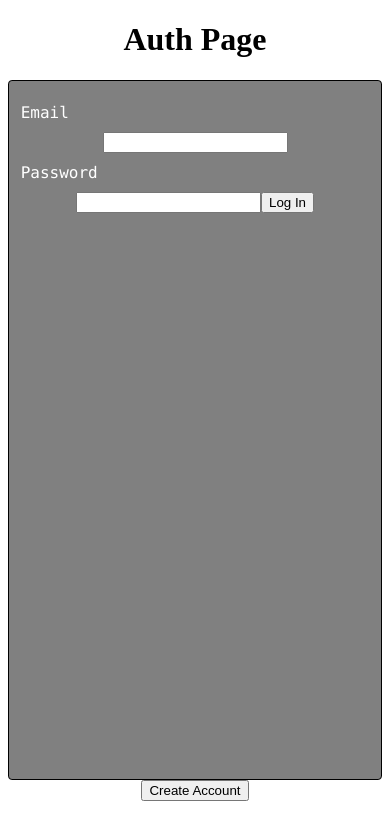
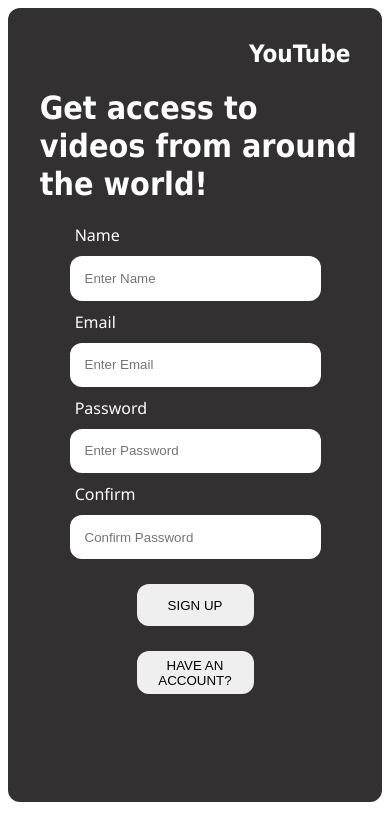
Before and after one commit to ccrisolo/mern-youtube, a React (Create React App) app: page / in a window 390 px wide. Shown: the top 840 px of the page. Built offline with nearby package versions, Linux system fonts and the light colour scheme.

Commit message:
finishes mobile layout for signup form

```diff
--- a/src/components/LoginForm/LoginForm.jsx
+++ b/src/components/LoginForm/LoginForm.jsx
@@ -1,7 +1,7 @@
 import React, { useState } from "react";
 import * as usersService from "../../utilities/users-service";
 
-export default function LogIn({ setUser }) {
+export default function LogIn({ setUser, isLoginForm, setIsLoginForm }) {
     const [credentials, setCredentials] = useState({
         email: "",
         password: "",
@@ -46,7 +46,13 @@
                     onChange={handleChange}
                     required
                 />
-                <button type='submit'>Log In</button>
+                <button type='submit'>LOG IN</button>
+                <button
+                    type='submit'
+                    onClick={() => setIsLoginForm(!isLoginForm)}
+                >
+                    NEED AN ACCOUNT?
+                </button>
             </form>
             <p className='error-message'>&nbsp; {error}</p>
         </div>
--- a/src/components/SignUpForm/SignUpForm.css
+++ b/src/components/SignUpForm/SignUpForm.css
@@ -1,57 +1,53 @@
 .wrapper {
     display: grid;
-    align-items: center;
-    gap: 20px;
-    grid-template-areas:
-        "form"
-        "form"
-        "form"
-        "form";
-}
-
-@media (min-width: 500px) {
-    .wrapper {
-        grid-template-columns: 1fr 3fr;
-        grid-template-areas:
-            "img form"
-            "img form"
-            "img form"
-            "img form";
-    }
-}
-
-@media (min-width: 700px) {
-    .wrapper {
-        grid-template-columns: 1fr 1fr;
-        grid-template-areas:
-            "img form"
-            "img form"
-            "img form"
-            "img form";
-    }
+    grid-template-columns: 1fr;
+    grid-template-rows: 1fr;
+    height: 100vh;
 }
 
 .form-container {
-    grid-area: form;
     padding: 3vmin;
-    background-color: gray;
-    border: 0.1vmin solid;
-    border-radius: 1vmin;
-    height: 80vh;
+    background-color: rgb(50, 48, 48);
+    border-radius: 12px;
 }
 
 label {
-    font-family: Menlo;
+    font-family: "Segoe UI", Tahoma, Geneva, Verdana, sans-serif;
     display: flex;
     margin-top: 10px;
     margin-bottom: 10px;
+    margin-left: 55px;
     color: white;
 }
 
 .signup-form-input {
     border: none;
-    width: 50vw;
-    height: 4vh;
-    border-radius: 25px;
+    width: 60vw;
+    height: 5vh;
+    border-radius: 12px;
     padding-left: 15px;
 }
+
+.signup-btn,
+.form-change-btn {
+    border: none;
+    width: 30vw;
+    height: 5vh;
+    border-radius: 12px;
+    margin-top: 25px;
+}
+
+.app-name {
+    font-family: Tahoma;
+    color: white;
+    text-align: right;
+    margin-right: 20px;
+}
+
+.heading {
+    font-family: Tahoma;
+    color: white;
+    text-align: left;
+    margin-left: 20px;
+
+}
--- a/src/components/SignUpForm/SignUpForm.jsx
+++ b/src/components/SignUpForm/SignUpForm.jsx
@@ -38,18 +38,14 @@
         return (
             <div className='wrapper'>
                 <div className='form-container'>
-                    <form
-                        style={{
-                            display: "flex",
-                            flexDirection: "column",
-                            marginLeft: "45px",
-                            marginRight: "45px",
-                            alignContent: "center",
-                            justifyContent: "center",
-                        }}
-                        autoComplete='off'
-                        onSubmit={this.handleSubmit}
-                    >
+                    <h2 className='app-name'>YouTube</h2>
+                    <div>
+                        <h1 className='heading'>
+                            Get access to videos
+                            from around the world!
+                        </h1>
+                    </div>
+                    <form autoComplete='off' onSubmit={this.handleSubmit}>
                         <label>Name</label>
                         <input
                             className='signup-form-input'
@@ -90,20 +86,26 @@
                             onChange={this.handleChange}
                             required
                         />
-                        <div>
+                        <div className='signup-btn-container'>
                             <button
-                                style={{
-                                    justifySelf: "center",
-                                    border: "none",
-                                    width: "30vw",
-                                    height: "5vh",
-                                    borderRadius: "25px",
-                                    marginTop: "25px",
-                                }}
+                                className='signup-btn'
                                 type='submit'
                                 disabled={disable}
                             >
                                 SIGN UP
+                            </button>
+                        </div>
+                        <div className='form-change-btn-container'>
+                            <button
+                                className='form-change-btn'
+                                type='submit'
+                                onClick={() => {
+                                    this.props.setIsLoginForm(
+                                        !this.props.isLoginForm
+                                    );
+                                }}
+                            >
+                                HAVE AN ACCOUNT?
                             </button>
                         </div>
                     </form>
--- a/src/pages/App/App.jsx
+++ b/src/pages/App/App.jsx
@@ -16,7 +16,7 @@
 
 
     return (
-        <main className='App'>
+        <div className='App'>
             {user ? (
                 <>
                     <NavBar user={user} setUser={setUser} />
@@ -33,6 +33,6 @@
             ) : (
                 <AuthPage setUser={setUser} />
             )}
-        </main>
+        </div>
     );
 }
--- a/src/pages/Auth/AuthPage.jsx
+++ b/src/pages/Auth/AuthPage.jsx
@@ -3,20 +3,24 @@
 import LoginForm from "../../components/LoginForm/LoginForm";
 
 const AuthPage = ({ setUser }) => {
-    const [isLoginForm, setIsLoginForm] = useState(true);
+    const [isLoginForm, setIsLoginForm] = useState(false);
 
     return (
-        <div>
-            <h1>Auth Page</h1>
+        <>
             {isLoginForm ? (
-                <LoginForm setUser={setUser} />
+                <LoginForm
+                    setUser={setUser}
+                    setIsLoginForm={setIsLoginForm}
+                    isLoginForm={isLoginForm}
+                />
             ) : (
-                <SignUpForm setUser={setUser} />
+                <SignUpForm
+                    setUser={setUser}
+                    setIsLoginForm={setIsLoginForm}
+                    isLoginForm={isLoginForm}
+                />
             )}
-            <button onClick={() => setIsLoginForm(!isLoginForm)}>
-                {isLoginForm ? "Create Account" : "Already a Member, Login"}
-            </button>
-        </div>
+        </>
     );
 };
 
```
